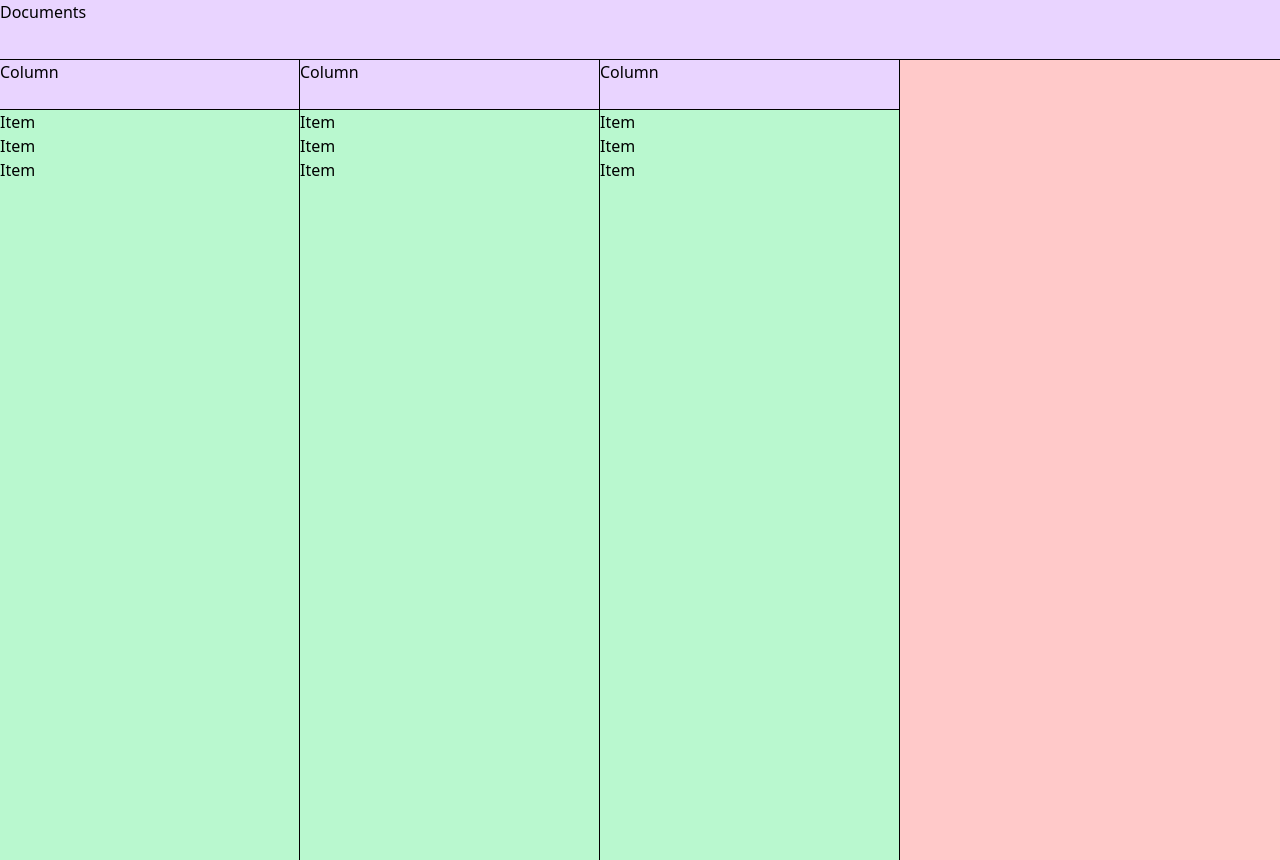
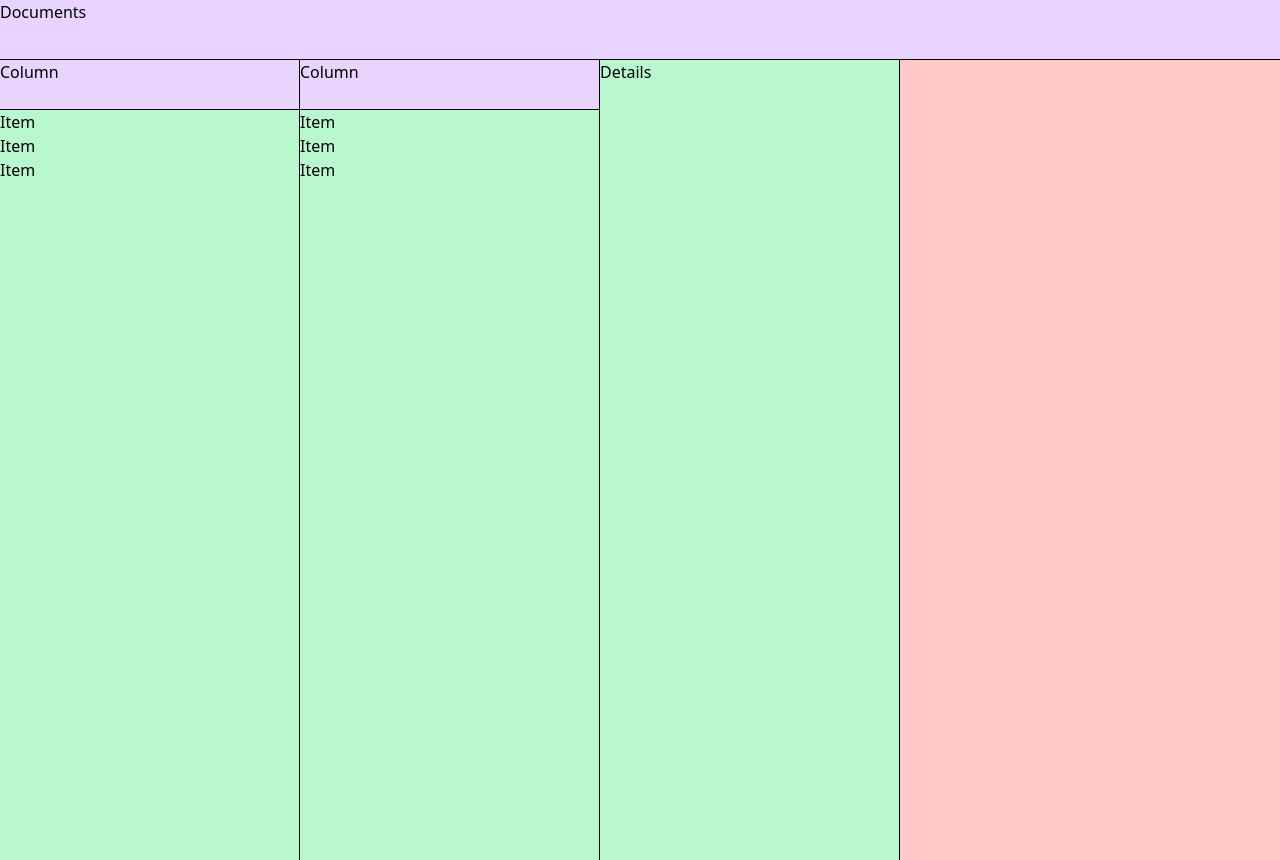
Before and after one commit to dmfaizan/file-explorer, a React (Vite) app: page / in a window 1280 px wide. Built offline with nearby package versions, Linux system fonts and the light colour scheme.

Commit message:
- : added draft details ui

```diff
--- a/src/App.tsx
+++ b/src/App.tsx
@@ -6,9 +6,9 @@ function App() {
     <div className="h-screen w-full bg-blue-200">
       <Header type={"EXPLORER"} title={"Documents"} />
       <div className="h-full w-full flex flex-row bg-red-200">
-        <Column />
-        <Column />
-        <Column />
+        <Column type={"LIST"} />
+        <Column type={"LIST"} />
+        <Column type={"DETAILS"} />
       </div>
     </div>
   );
--- a/src/components/Column.tsx
+++ b/src/components/Column.tsx
@@ -1,15 +1,22 @@
+import Details from "./Details";
 import Header from "./Header";
 import Item from "./Item";
 
-export default function Column() {
+export default function Column({ type }: { type: string }) {
   return (
     <div className="h-full w-[300px] border-r bg-green-200">
-      <Header type={"COLUMN"} title={"Column"} />
-      <div>
-        <Item />
-        <Item />
-        <Item />
-      </div>
+      {type === "LIST" && <Header type={"COLUMN"} title={"Column"} />}
+      {type === "LIST" ? (
+        <div>
+          <Item />
+          <Item />
+          <Item />
+        </div>
+      ) : (
+        <div>
+          <Details />
+        </div>
+      )}
     </div>
   );
 }
--- /dev/null
+++ b/src/components/Details.tsx
@@ -0,0 +1,7 @@
+export default function Details() {
+  return (
+    <div>
+      <span>Details</span>
+    </div>
+  );
+}
```
